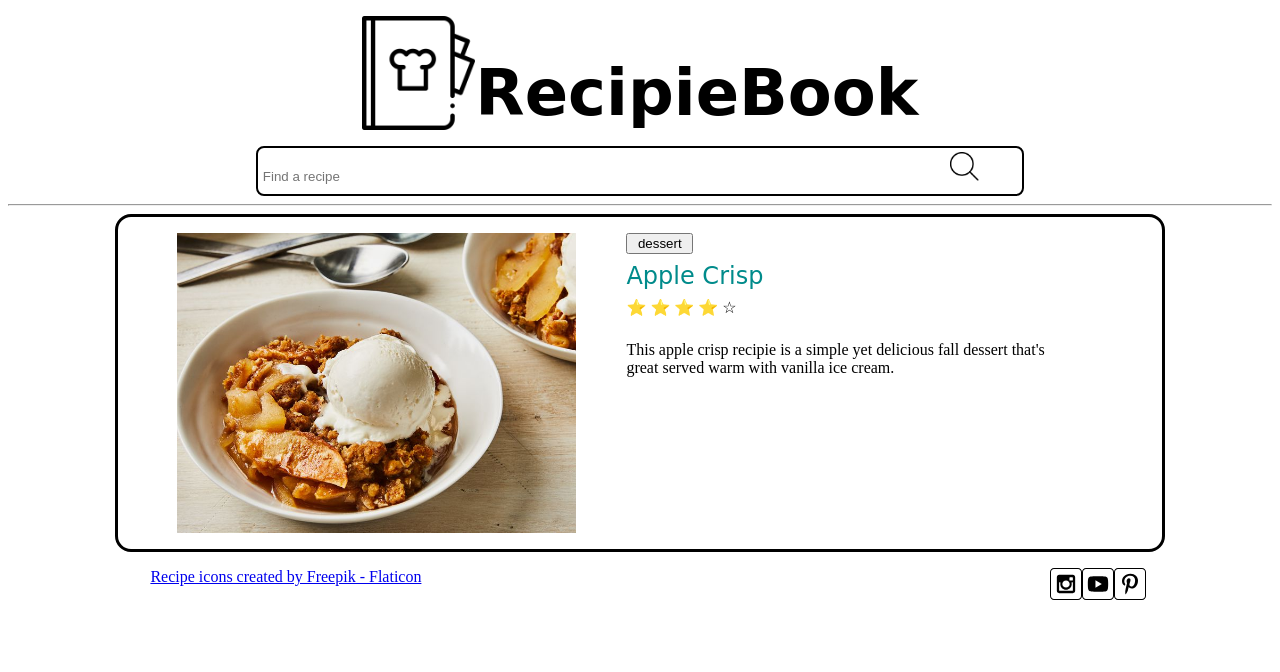
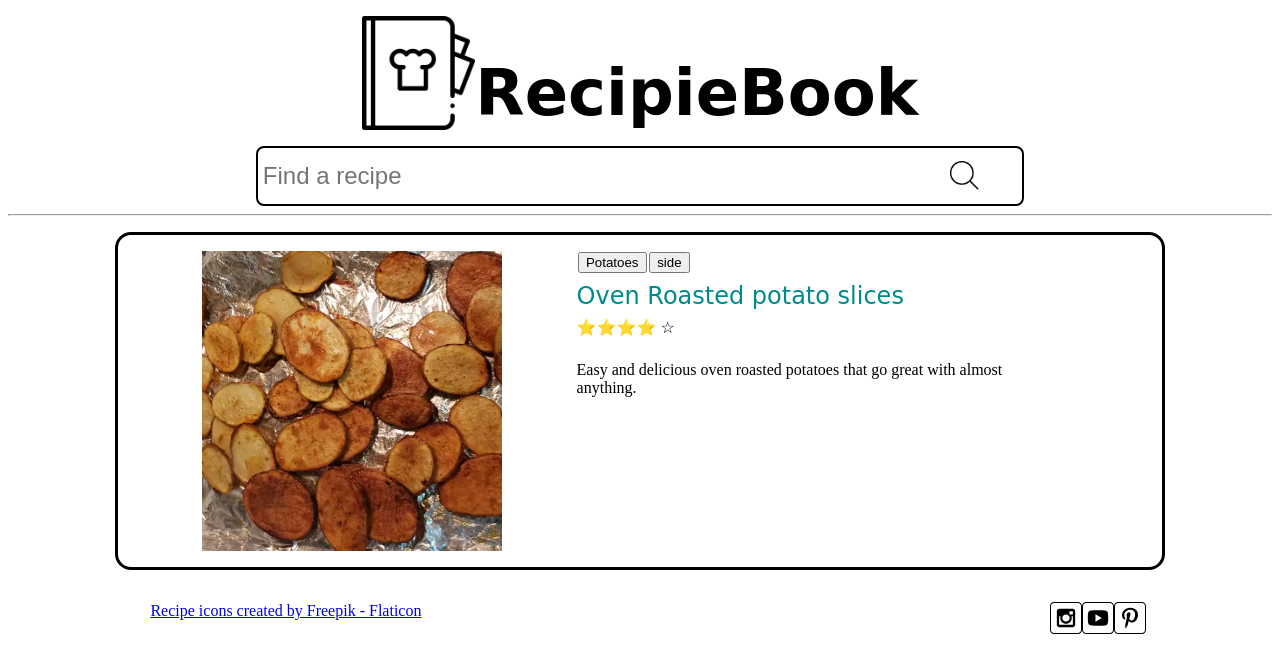
Before and after one commit to taikivanderpool-svg/wdd131, a plain HTML site: page W10/recipies/index.html in a window 1280 px wide. Drawn offline with Linux system fonts and the light colour scheme.

Commit message:
week 10 prove: filtering through recipies

```diff
--- a/W09/recipies/index.html
+++ b/W10/recipies/index.html
@@ -5,6 +5,7 @@
     <meta name="viewport" content="width=device-width, initial-scale=1.0">
     <title>Flexbox Recipie Book</title>
     <link rel="stylesheet" href="style.css">
+    <script src="recipies.js" defer></script>
 
     <meta name="desription" content="Week 09 prove: Recipie book for flexbox practice">
 
@@ -44,7 +45,9 @@
     <main id="recipies">
         <div class="recipie-box">
             <img src="images/apple-crisp.jpg" alt="Apple crisp with vanilla ice cream">
-            <button>dessert</button>
+            <div class="tags">
+                <button>dessert</button>
+            </div>
             <h2>Apple Crisp</h2>
             <span
                 class="rating"
@@ -61,6 +64,7 @@
                 This apple crisp recipie is a simple yet delicious fall dessert that's great served warm with vanilla ice cream.
             </p>
         </div>
+
     </main>
 
     <footer>
--- /dev/null
+++ b/W10/recipies/recipies.js
@@ -0,0 +1,354 @@
+
+const recipes = [
+	{
+		author: 'Provo High Culinary Students',
+		url: '',
+		isBasedOn: '',
+		cookTime: '30 Min',
+		datePublished: '2016-10-16',
+		tags: ['Waffles', 'Sweet Potato', 'Side'],
+		description: 'Savory waffles made with Sweet potato with a hint of Ginger',
+		image: './images/sweet-potato-waffle-md.jpg',
+		recipeIngredient: [
+			'2 separated eggs',
+			'1/4 C Oil',
+			'1/4 tsp salt',
+			'1/4 tsp Cayenne pepper',
+			'3/4 C milk',
+			'1 Tbsp Brown Sugar',
+			'2 tsp Shredded Ginger',
+			'3/4 C Mashed Sweet Potatoes',
+			'1 Tbsp Minced Shallots',
+			'1 Tbsp Baking Powder',
+			'1 Tbsp Chives',
+			'1/4 C Cornmeal',
+			'1 C Flour'
+		],
+		name: 'Sweet Potato Waffles',
+		prepTime: '30 Min',
+		recipeInstructions: [
+			'Add the egg yolks, oil, salt, cayenne, sugar, ginger, shallots, sweet potatoes (steam and mash before), and milk and mix well.',
+			'Next add the cornmeal, chives, and flour and baking powder',
+			'Whip the egg whites until stiff and fold in',
+			'Cook until golden brown in a waffle iron. Serve with butter and Wilted Greens or Honey.'
+		],
+		recipeYield: '6 waffles',
+		rating: 4
+	},
+	{
+		author: 'Shane Thompson',
+		url: '',
+		isBasedOn: '',
+		cookTime: '20 min',
+		datePublished: '',
+		tags: ['Chicken', 'Entree'],
+		description:
+			'Delicious quick and easy creamy rice dish. The mustard, mushrooms, and lemon all blend together wonderfully',
+		image: './images/escalopes-de-poulet-a-la-creme.webp',
+		recipeIngredient: [
+			'2 Chicken Tenders, Cubed',
+			'4 Mushrooms, Sliced',
+			'1/2 C Whipping Cream',
+			'1-2 Tbsp Stone Ground Mustard',
+			'1 tsp Lemon Juice',
+			'Salt and Pepper to taste',
+			'1 C Rice, uncooked',
+			'4-5 oz Fresh Green Beans'
+		],
+		name: 'Escalope de Poulet a la Creme with steamed green beans (Chicken with Cream)',
+		prepTime: '10 min',
+		recipeInstructions: [
+			'Add 1 1/2 cups of water to a pan and bring to a boil.  Add the rice and reduce heat to low and simmer for 10-15 minutes or until all the moisture is gone.',
+			'Cube chicken then cook over medium high heat in a fry pan, add the mushrooms about halfway through. (10 minutes). ',
+			'Pour in cream, mustard and salt and pepper.  Stir.  On medium heat, simmer until it thickens (5 minutes)',
+			'While preparing sauce: wash the beans, then trim the ends and snap (or cut) into 2in lengths.  In a sauce pan with a colander add about 1 cup water and steam the beans (10-15 minutes)',
+			'Serve sauce over rice, with the Green beans on the side.'
+		],
+		recipeYield: '3 servings',
+		rating: 4.5
+	},
+	{
+		author: 'Shane Thompson',
+		url: '',
+		isBasedOn: '',
+		cookTime: '30 min',
+		datePublished: '2018-09-19',
+		tags: ['Potatoes', 'side'],
+		description:
+			'Easy and delicious oven roasted potatoes that go great with almost anything.',
+		image: './images/roasted-potatoes.webp',
+		recipeIngredient: [
+			'3-4 Medium Potatoes',
+			'1 Tbsp Olive oil',
+			'2 tsp Italian Seasoning',
+			'1/2 tsp Salt',
+			'1/2 tsp Ground Black Pepper',
+			'1-2 tsp Hot Sauce (optional)'
+		],
+		name: 'Oven Roasted potato slices',
+		prepTime: '10 min',
+		recipeInstructions: [
+			'Preheat oven to 400 deg F',
+			'Wash and thinly slice the potatoes (I usually slice the potato in half lengthwise, then thinly slice the halves, again lengthwise)',
+			'Mix together the oil, salt, pepper, Italian seasoning, and hot sauce.',
+			'Toss the potatoes in the spice mixture to evenly coat then spead over a baking sheet',
+			'Bake for 30 min or until the desired level of crispyness is achieved.'
+		],
+		recipeYield: '',
+		rating: 4
+	},
+	{
+		author: 'Shane Thompson',
+		url: '',
+		isBasedOn: '',
+		cookTime: '20 min',
+		datePublished: '2018-09-19',
+		tags: ['Southwest', 'entree'],
+		description:
+			'Black beans and tomatoes served over a bed of rice. Top with cheese and scoop up with tortilla chips for maximum enjoyment.',
+		image: './images/black-beans-and-rice.jpg',
+		recipeIngredient: [
+			'1 Medium Onion, diced',
+			'2 Cloves Garlic, minced',
+			'1 Tbsp Olive oil',
+			'1 Can Black Beans (15oz)',
+			'1 Can Diced Tomatoes (15oz)',
+			'1/8 tsp Cayenne Pepper (optional)',
+			'2 C Brown Rice (uncooked)',
+			'Grated Cheese',
+			'Tortilla Chips'
+		],
+		name: 'Black Beans and Rice',
+		prepTime: '10 min',
+		recipeInstructions: [
+			'Add 4 cups water to a saucepan and bring to a boil. Add Rice, stir, cover, and reduce heat to low. Cook until moisture is gone. (20-30 minutes)',
+			'In another saucepan heat the oil and add the diced onion and garlic. Cook until tender.',
+			'Stir in the drained Black beans, Undrained tomatoes, and Cayenne.',
+			'Bring to a boil, then reduce heat and simmer uncovered for 15 min.',
+			'Serve over rice, topped with grated cheese and Tortilla chips.'
+		],
+		recipeYield: '4 servings',
+		rating: 3
+	},
+	{
+		author: 'Shane Thompson',
+		url: '',
+		isBasedOn: '',
+		cookTime: '30 min',
+		datePublished: '2018-09-19',
+		tags: ['chicken', 'entree', 'Indian'],
+		description:
+			'Quick and easy Chicken curry recipe made with easy to find ingredients.',
+		image: './images/chicken-curry.webp',
+		recipeIngredient: [
+			'4 Slices Bacon',
+			'1 clove Garlic',
+			'2 Tbsp Flour',
+			'1 C water',
+			'1 C Milk',
+			'3 Tbsp Tomato Paste',
+			'1/2 C Apple Sauce',
+			'3-4 tsp Curry Powder',
+			'2 tsp Chicken Bouillion',
+			'3/4 C Sour Cream',
+			'1-2 C Chicken, cubed',
+			'2 C Rice, uncooked'
+		],
+		name: 'Chicken Curry',
+		prepTime: '10 min',
+		recipeInstructions: [
+			'Add 3 cups water to a saucepan and bring to a boil. Add Rice, stir, cover, and reduce heat to low. Cook until moisture is gone. (15-20 minutes)',
+			'Cook bacon until crisp, drain reserving 1 Tbsp of bacon drippings, crumble bacon and set aside.',
+			'Cook Chicken and Cube.',
+			'Blend flour into bacon drippings then stir in the milk until the flour is well mixed. Stir in water, applesauce, tomato paste, curry, and bullion, and garlic.',
+			'Bring to a boil, then reduce heat and simmer until rice is done.',
+			'Before serving add crumbled bacon, chicken and stir in sour cream. Serve over rice.',
+			'Can add condiments if desired: fried potatoes, raisins, toasted coconut, chutney, diced peppers, almonds, cashews.'
+		],
+		recipeYield: '5 servings',
+		rating: 5
+	},
+	{
+		author: 'Shane Thompson',
+		url: '',
+		isBasedOn: '',
+		cookTime: '11 min',
+		datePublished: '2018-09-19',
+		tags: ['dessert'],
+		description: 'Delicious soft chocolate chip cookies with coconut.',
+		image: './images/chocolate-chip-cookies.jpg',
+		recipeIngredient: [
+			'1 Lb butter, softened',
+			'1 C white sugar',
+			'3 Eggs',
+			'1 1/2 C Brown sugar',
+			'1 tsp Baking soda',
+			'1 tsp Vanilla extract',
+			'1/4 tsp Salt',
+			'5 C Flour (We like mixing 2 cups whole wheat with 3 cups white)',
+			'2 C Chocolate Chips',
+			'1 C Shredded Coconut'
+		],
+		name: 'Chocolate Chip Cookies',
+		prepTime: '15 min',
+		recipeInstructions: [
+			'Preheat oven to 350F.',
+			'Cream butter, white sugar, and eggs together.',
+			'Add brown sugar, salt, baking soda, and vanilla. Mix well.',
+			'Add flour, chocolate chips, and coconut. Mix well.',
+			'Place on baking sheet in rows of 1-1.5 inch balls of dough.',
+			'Bake for 11-12 minutes.'
+		],
+		recipeYield: '8 dozen',
+		rating: 5
+	},
+	{
+		author: 'Ester Kocht',
+		url: 'https://www.esterkocht.com/german-gooseberry-cake-with-vanilla-cream-and-crumble/',
+		isBasedOn: '',
+		cookTime: '45min',
+		datePublished: '2023-10-10',
+		tags: ['dessert', 'German'],
+		description:
+			"This gooseberry cake with crumble is easy to follow, a bit tart and not too sweet. Made up of a cake base, filled with fresh gooseberries and vanilla cream and finished off with crumble that's flavored with vanilla. A must have recipe for gooseberry lovers!!",
+		image: './images/german-gooseberry-cake.jpg',
+		recipeIngredient: [
+			'For the Cake Base:',
+			'180 g (1 ½ cups/ 6.3 oz) plain flour',
+			'2 medium eggs',
+			'100 g (3 ½ oz) butter soft',
+			'2 teaspoons vanilla sugar',
+			'60 g (about 1/3 cup/ 2.1 oz) sugar',
+			'2 ½ teaspoons baking powder',
+			'For the Vanilla Cream:',
+			'250 ml (1 cup/ 8 ½ fl. oz) milk',
+			'40 (⅓ cup/ 1.4 oz) corn flour cornstarch',
+			'2 tablespoons sugar',
+			'1 tablespoon vanilla sugar',
+			'200 g (7.1 oz) sour cream',
+			'For the struesel (crumble):',
+			'250 g (2 cups + 1 tablespoon/ 8.8 oz) plain flour (all purpose flour)',
+			'2 tablespoons vanilla sugar',
+			'175 g (about ¾ cup/ 6.2 oz) butter soft',
+			'100 g (½ cup/ 3 ½ oz) sugar',
+			'You will also need:',
+			'550 g (1.2 lbs) gooseberries washed and stems and brown appendage removed OR',
+			'550 g (1.2 lbs) raspberries'
+		],
+		name: 'Gooseberry cake with vanilla cream and crumble',
+		prepTime: '30 min',
+		recipeInstructions: [
+			'Combine the flour, butter, sugar and eggs in a bowl and beat with a whisk until you have a smooth dough. Transfer the batter to a 26 cm(10 inch) spring-form (or cake tin with removable base) lined with a parchment paper at the bottom and greased on the side. Smooth with a spoon or spatula and set aside.',
+			"In the same bowl that you've used to make the cake base combine sugar, butter and flour. Using your hands mix all the ingredients together until small crumbles start to form. Set aside as well. Then preheat the oven to 180 ° C (356 °F), with both top and bottom heat.",
+			'Now in a small pot combine milk, sugar and cornstarch (corn flour). Keep stirring constantly until it starts to bubble and has thickened. Remove from the heat and let cool for 2 to 3 minutes. In the meantime scatter gooseberries over the base. Add sour cream to the cream that you previously made and whisk. Spread the vanilla cream on top of the gooseberries and sprinkle the crumble evenly over the top and bake for 45 minutes or until the crumbles are lightly golden brown. Remove from the oven and let cool for few minutes. Serve it with whipped cream and enjoy!'
+		],
+		recipeYield: '12 servings',
+		rating: 5
+	},
+	{
+		author: 'AllRecipes',
+		url: 'https://www.allrecipes.com/recipe/12409/apple-crisp-ii/',
+		isBasedOn: '',
+		cookTime: '45min',
+		datePublished: '2023-10-10',
+		tags: ['dessert'],
+		description:
+			"This apple crisp recipe is a simple yet delicious fall dessert that's great served warm with vanilla ice cream.",
+		image: './images/apple-crisp.jpg',
+		recipeIngredient: [
+			'10 C apples, cored and sliced',
+			'1 C white sugar',
+			'1 Tbsp white flour',
+			'1 tsp ground cinnamon',
+			'3 Tbsp water',
+			'1 C rolled oats',
+			'1 C Flour',
+			'1 C Brown sugar',
+			'1/4 tsp baking powder',
+			'1/4 tsp baking soda',
+			'1/2 C butter, melted'
+		],
+		name: 'Apple Crisp',
+		prepTime: '30 min',
+		recipeInstructions: [
+			'Preheat the oven to 350 degrees F (175 degrees C).',
+			'Place sliced apples in a 9x13-inch baking dish. Mix white sugar, 1 tablespoon flour, and cinnamon together; sprinkle over apples. Pour water evenly over apples.',
+			'Combine oats, 1 cup flour, brown sugar, baking powder, and baking soda in a large bowl. Add melted butter and mix with a fork until crumbly; sprinkle evenly over apple mixture.',
+			'Bake in the preheated oven until top is golden brown and apples are bubbling around the edges, about 45 minutes.'
+		],
+		recipeYield: '12 servings',
+		rating: 4
+	}
+]
+
+    //returns a random number
+    function randInt(range){
+        return Math.floor(Math.random() * range);
+    };
+
+    //returns a tmeplate literal for the recipe in the argument
+    function getRecipieCard(recipe){
+        //getting the tags for the recipe
+        let recipeTags = "";
+        recipe.tags.forEach (tag => {
+            recipeTags += `<button>${tag}</button>`;
+        });
+
+        //getting the ratings for the template literal
+        let stars = `<span aria-hidden="true" class="icon-star">⭐</span>`;
+        let noStar = `<span aria-hidden="true" class="icon-star-empty">☆</span>`;
+
+        //template literal for the recipe
+        const recipeBoxHTML = `
+        <div class="recipie-box">
+            <img src="${recipe.image}" alt="${recipe.name}">
+            <div class="tags">
+                ${recipeTags}
+            </div>
+            <h2>${recipe.name}</h2>
+            <span
+                class="rating"
+                role="img"
+                aria-label="Rating: ${recipe.rating} out of 5 stars"
+            >
+                ${stars.repeat(recipe.rating)}
+                ${noStar.repeat(5 - recipe.rating)}
+            </span>
+            <p class="description">
+                ${recipe.description}
+            </p>
+        </div>
+        `;
+        return recipeBoxHTML;
+    }
+
+
+    // the recipies element that the program will be affecting
+    const recipesElement = document.querySelector("#recipies");
+
+    //automatically sets the page with a random recipe on load up
+    recipesElement.innerHTML = ``;
+    recipesElement.innerHTML += getRecipieCard(recipes[randInt(recipes.length)]);
+
+
+    //variable for the submit button that will trigger the search function
+    const submitButton = document.querySelector("#submit");
+
+    submitButton.addEventListener("click", (e) => {
+        event.preventDefault();
+        recipesElement.innerHTML = ``;
+        const filterFor = document.querySelector("#find-recipie").value.toLocaleLowerCase();
+        if (filterFor != "all"){
+            recipes.forEach(recipe => {
+                if (recipe.name.toLocaleLowerCase().includes(filterFor)) {
+                    recipesElement.innerHTML += getRecipieCard(recipe);
+                };
+            });
+        }
+        else {
+            recipes.forEach(recipe => {
+                recipesElement.innerHTML += getRecipieCard(recipe);
+            });
+        };
+
+    });
--- a/W09/recipies/style.css
+++ b/W10/recipies/style.css
@@ -45,8 +45,9 @@
     margin: auto;
     height: 2em;
     justify-self: center;
-    width: 90%;
+    width: 80%;
     border: none;
+    font-size: 1.5em;
 }
 
 #submit{
@@ -60,6 +61,7 @@
     justify-self: center;
     align-self: center;
     margin: 0;
+    margin-bottom: -0.5em;
 }
 
 #recipies{
@@ -71,7 +73,7 @@
     flex-direction: column;
     width: 60%;
     border: solid 3px black;
-    margin: 0 auto;
+    margin: 1em auto;
     padding: 5%;
     gap: 0.5em;
     border-radius: 1em;
@@ -83,7 +85,8 @@
 }
 
 .recipie-box button{
-    width: 5em;
+    width: auto;
+    margin: 0.1em;
 }
 
 .recipie-box h2{
@@ -151,6 +154,9 @@
         margin: 1em;
     }
 
+    #find-recipie{
+        width: 90%;
+    }
 }
 
 
@@ -158,4 +164,8 @@
     .recipie-box{
         width: 50%
     }
+
+    #find-recipie{
+        width: 93%;
+    }
 }
```
Also changed, not shown: W10/API-practice.html (added, +12 -0 lines), W10/API-practice.js (added, +59 -0 lines), W10/recipies/images/apple-crisp.jpg (renamed from W09/recipies/images/apple-crisp.jpg), W10/recipies/images/black-beans-and-rice.jpg (added), W10/recipies/images/chicken-curry.webp (added), W10/recipies/images/chocolate-chip-cookies.jpg (added), W10/recipies/images/escalopes-de-poulet-a-la-creme.webp (added), W10/recipies/images/german-gooseberry-cake.jpg (added), W10/recipies/images/instagram_icon.svg (renamed from W09/recipies/images/instagram_icon.svg), W10/recipies/images/pinterest_icon.svg (renamed from W09/recipies/images/pinterest_icon.svg), W10/recipies/images/recipe-book.png (renamed from W09/recipies/images/recipe-book.png), W10/recipies/images/roasted-potatoes.webp (added), W10/recipies/images/search.png (renamed from W09/recipies/images/search.png), W10/recipies/images/search.svg (renamed from W09/recipies/images/search.svg), 2 more files.
